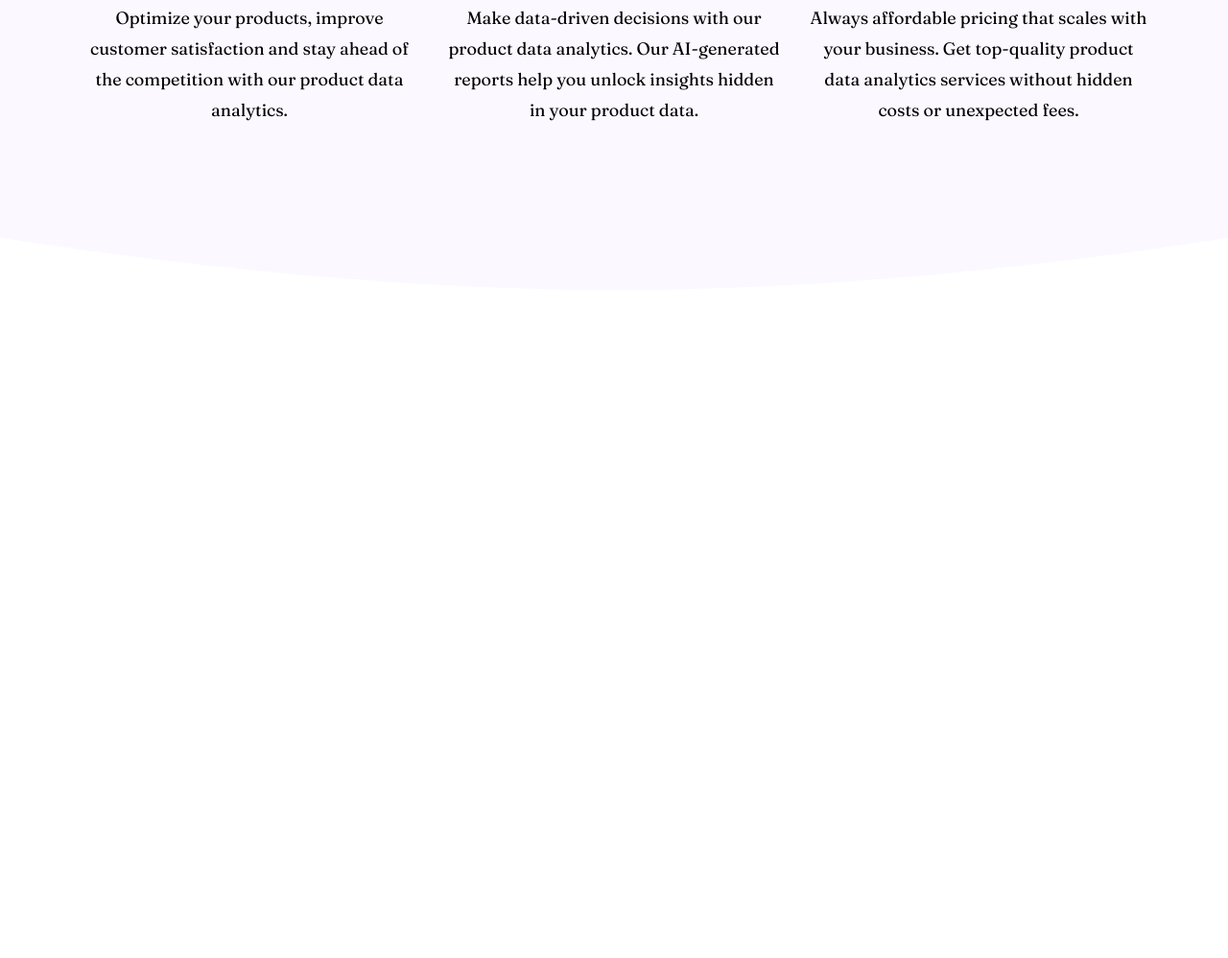
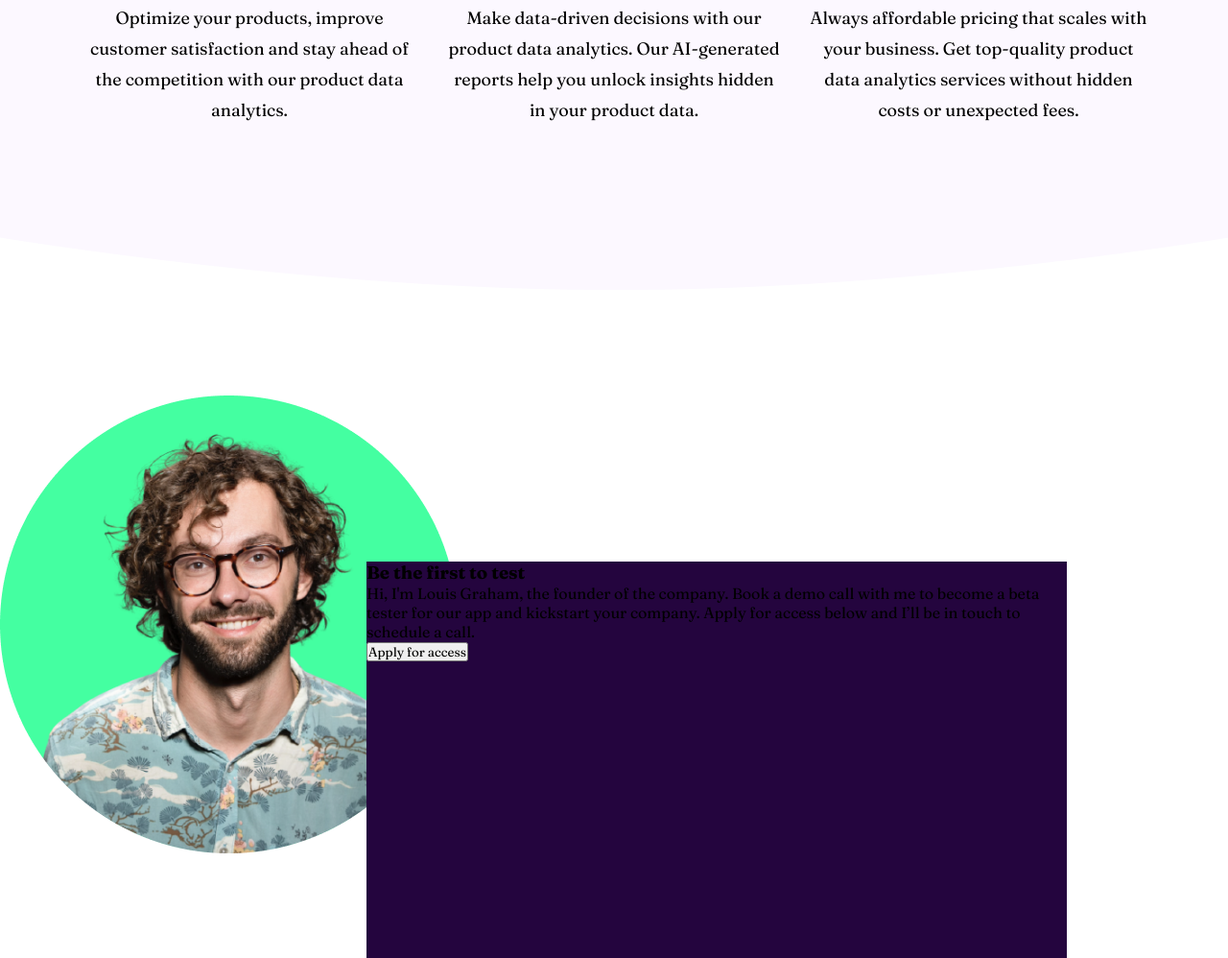
Before and after one commit to magdachikhr-hub/Working-landing-page, a plain HTML site: page index.html in a window 1280 px wide. Shown: the part 1162-2160 px from the top of the page at 96% size. Before the commit the page ends 1464 px from the top, so only its background shows below. Drawn offline with Linux system fonts and the light colour scheme.

Commit message:
working on section 2

```diff
--- a/index.html
+++ b/index.html
@@ -51,6 +51,21 @@
           </div>
         </div>
       </section>
+      <section class="second">
+        <div class="parent">
+          <img src="./images/man.png" alt="" />
+          <article class="first_text">
+            <h3>Be the first to test</h3>
+            <p>
+              Hi, I'm Louis Graham, the founder of the company. Book a demo call
+              with me to become a beta tester for our app and kickstart your
+              company. Apply for access below and I’ll be in touch to schedule a
+              call.
+            </p>
+            <button class="apply">Apply for access</button>
+          </article>
+        </div>
+      </section>
     </main>
   </body>
 </html>
--- a/style.css
+++ b/style.css
@@ -114,9 +114,26 @@ main {
       }
     }
   }
+  section.first {
+    position: relative;
+    height: 1464px;
+  }
+
+  section.second {
+    div.parent {
+      width: fit-content;
+      margin-top: 110px;
+      display: flex;
+      position: relative;
+
+      article.first_text {
+        width: 730px;
+        height: 413px;
+        background-color: var(--dark_purple);
+        position: absolute;
+        left: 382px;
+        top: 173px;
+      }
+    }
+  }
 }
-
-section.first {
-  position: relative;
-  height: 1464px;
-}
```
Also changed, not shown: images/man.png (added).
